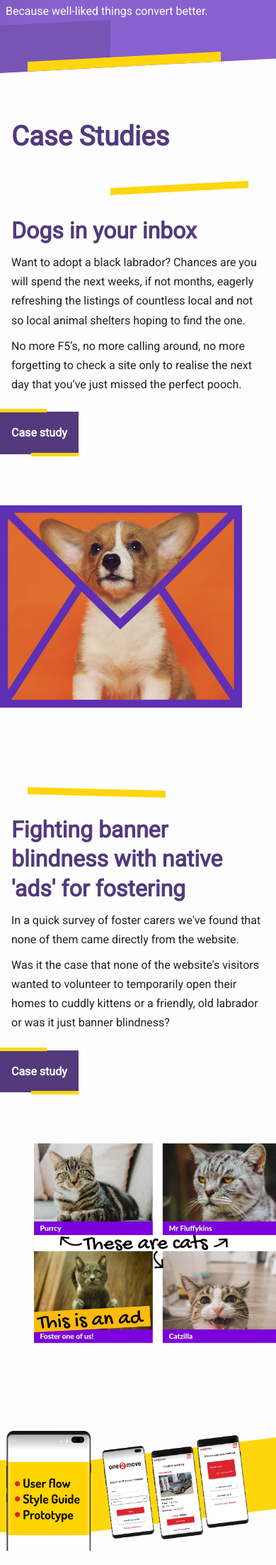
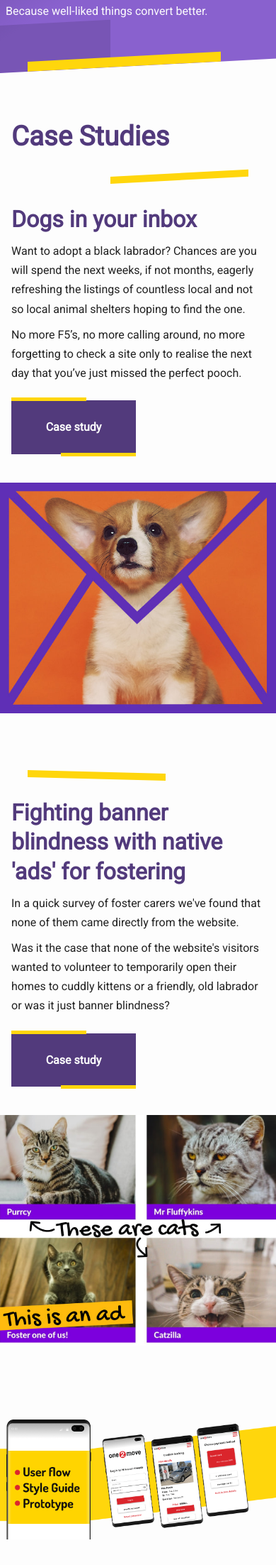
Before and after one commit to krisztin/cuddly-wixen, a Jekyll site: the page built from index.html, in a window 390 px wide. Shown: the part 567-2772 px from the top of the page at 71% size. Built offline with Jekyll 4.4.1, drawn with Linux system fonts in a browser that asks for light colours.

Commit message:
flex layout fix (button, img in two-col)

```diff
--- a/_sass/partials/_base.scss
+++ b/_sass/partials/_base.scss
@@ -274,9 +274,10 @@ button {
   }
 }
 
-@media screen and (max-width: 630px) {
+@media screen and (max-width: 1130px) {
   .btn {
-    min-width: 1rem;
+    padding: 1.5rem 2rem;
+    margin-left: 1rem;
   }
 }
 
--- a/_sass/partials/_layout.scss
+++ b/_sass/partials/_layout.scss
@@ -64,10 +64,16 @@
     margin-left: 3rem;
     max-width: calc(100% - 3rem);
     width: 90%;
+
+    @media screen and (max-width: 650px) {
+      width: 100%;
+      max-width: 100%;
+      margin-left: 0;
+  }
   }
 
-  @media screen and (max-width: 590px) {
-    margin: 1rem auto;
+  @media screen and (max-width: 650px) {
+    margin: auto;
     max-width: calc(100% - 1rem);
   }
 }
```
